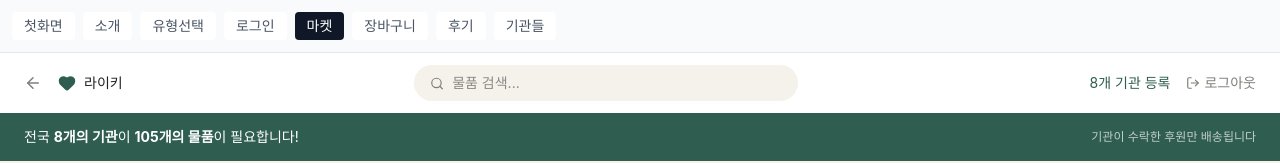
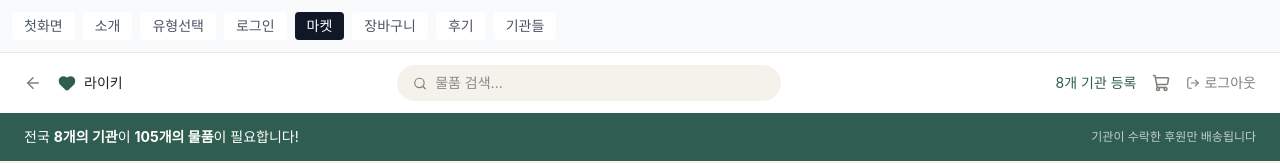
Before and after one commit to MS0526/likey-web, a React (Vite) app in the folder client/: page /auth in a window 1280 px wide. Both pictures are taken after a click on the button "로그인 없이 둘러볼래요". Shown: the top 163 px of the page. Built offline with nearby package versions, Linux system fonts and the light colour scheme; no server answers.

Commit message:
feat: 헤더에 장바구니 버튼 및 담긴 수량 배지 추가

```diff
--- a/client/src/components/Header.jsx
+++ b/client/src/components/Header.jsx
@@ -1,10 +1,14 @@
-import { Link } from 'react-router-dom';
-import { ArrowLeft, Heart, LogOut, Search } from 'lucide-react';
+import { Link, useNavigate } from 'react-router-dom';
+import { ArrowLeft, Heart, LogOut, Search, ShoppingCart } from 'lucide-react';
 import { useAuth, useLogout } from '../contexts/AuthContext';
+import { useCart } from '../contexts/CartContext';
 
 export default function Header({ query, onQueryChange, orgCount }) {
   const { user } = useAuth();
   const handleLogout = useLogout();
+  const navigate = useNavigate();
+  const { cartItems } = useCart();
+  const cartCount = cartItems.reduce((sum, c) => sum + c.qty, 0);
 
   return (
     <header className="flex items-center gap-4 bg-white px-6 py-3">
@@ -29,6 +33,20 @@ export default function Header({ query, onQueryChange, orgCount }) {
 
       <span className="whitespace-nowrap text-sm text-brand">{orgCount}개 기관 등록</span>
 
+      {user.role !== 'org' && (
+        <button
+          onClick={() => navigate('/cart')}
+          className="relative text-subtle transition hover:text-ink"
+        >
+          <ShoppingCart size={18} />
+          {cartCount > 0 && (
+            <span className="absolute -right-2 -top-2 flex h-4 min-w-4 items-center justify-center rounded-full bg-accent px-1 text-xs text-white">
+              {cartCount}
+            </span>
+          )}
+        </button>
+      )}
+
       {user.role ? (
         <button
           onClick={handleLogout}
```
